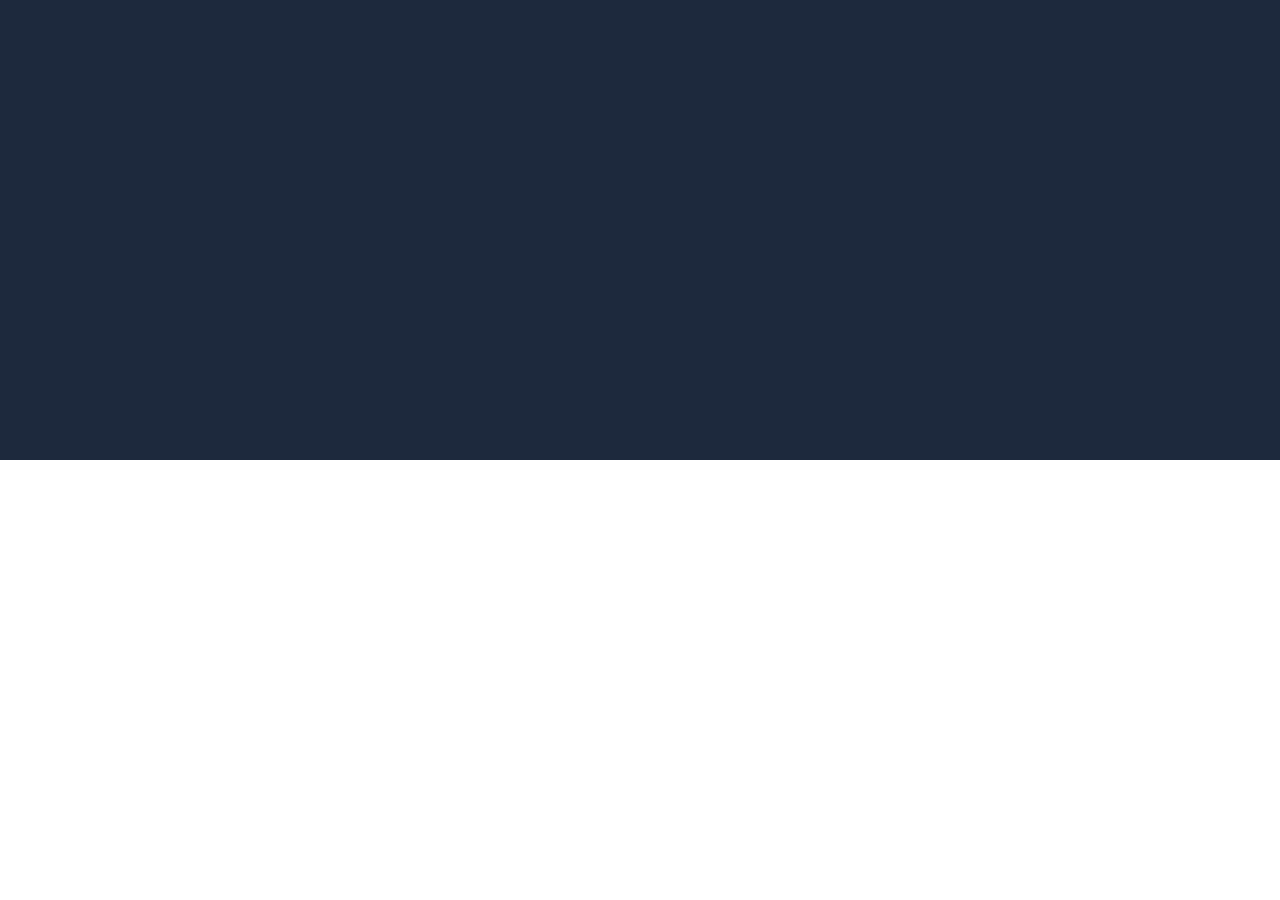
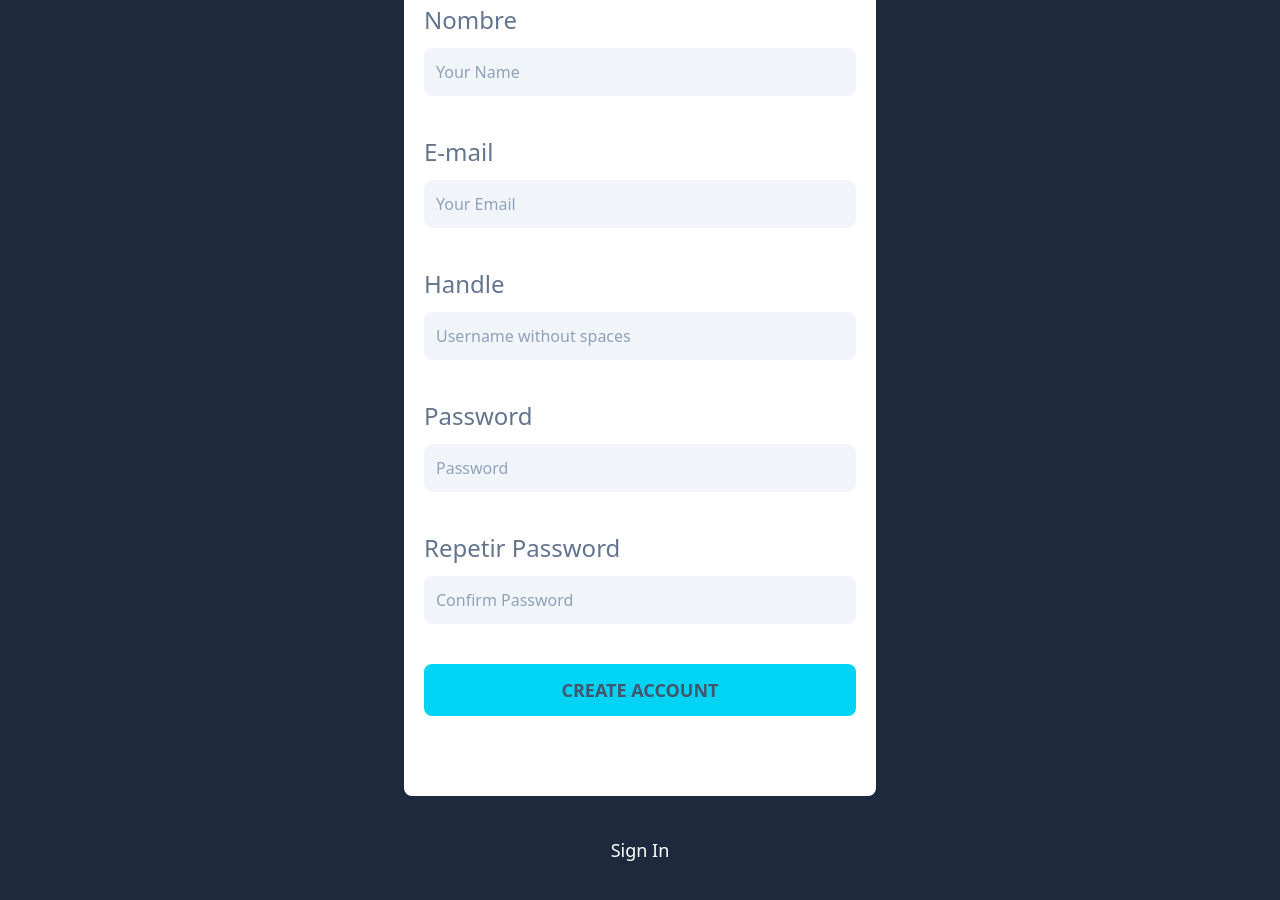
Before and after one commit to iscpatricio92/course-devTree-FrontEnd, a React (Vite) app: page /auth/sign-up in a window 1280 px wide. Shown: the part 340-1240 px from the top of the page. Before the commit the page ends 800 px from the top, so only its background shows below. Built offline with nearby package versions, Linux system fonts and the light colour scheme.

Commit message:
add react-hook-form for form handling and validation in SignUpView; implement ErrorMessage component for error display

```diff
--- a/package.json
+++ b/package.json
@@ -13,6 +13,7 @@
     "@tailwindcss/vite": "^4.0.9",
     "react": "^19.0.0",
     "react-dom": "^19.0.0",
+    "react-hook-form": "^7.54.2",
     "react-router-dom": "^7.2.0"
   },
   "devDependencies": {
--- /dev/null
+++ b/src/components/ErrorMessage.tsx
@@ -0,0 +1,14 @@
+
+import { ReactNode } from 'react';
+type ErrorMessageProps = {
+    children: ReactNode
+}
+const ErrorMessage = ({ children }: ErrorMessageProps) => {
+  return (
+    <span className="text-red-600 text-sm font-bold text-center bg-red-50 p-3 uppercase">
+      {children}
+    </span>
+  )
+}
+
+export default ErrorMessage
--- /dev/null
+++ b/src/types/index.ts
@@ -0,0 +1,10 @@
+export type User = {
+    email: string,
+    handle: string,
+    name: string,
+}
+
+export type SignUpForm = Pick<User, 'email' | 'name' | 'handle'> & {
+    password: string,
+    password_confirmation: string
+}
--- a/src/views/SignInView.tsx
+++ b/src/views/SignInView.tsx
@@ -3,8 +3,14 @@ import { Link } from "react-router-dom"
 export const SignInView = () => {
   return (
     <>
-    <nav>
-      <Link to="/auth/sign-up">don't have an account yet? register here!</Link>
+    <h1 className="text-4xl text-white font-bold">Sign In</h1>
+
+    <nav className="mt-10">
+      <Link
+        className="text-center text-white text-lg block"
+        to="/auth/sign-up">
+        don't have an account yet? register here!
+      </Link>
     </nav>
     </>
   )
--- a/src/views/SignUpView.tsx
+++ b/src/views/SignUpView.tsx
@@ -1,10 +1,112 @@
 import { Link } from "react-router-dom"
+import { useForm } from 'react-hook-form'
+import ErrorMessage from "../components/ErrorMessage";
+import { SignUpForm } from "../types";
 
 const SignUpView = () => {
+  const initialValues ={
+    name: '',
+    email: '',
+    handle: '',
+    password: '',
+    password_confirmation: ''
+  }
+  const { register, watch, handleSubmit, formState:{errors} } = useForm<SignUpForm>({ defaultValues: initialValues });
+
+
+  const password = watch('password');
+
+  const handleRegister = (data: SignUpForm) => {
+    console.log(data);
+
+  }
+
+
   return (
     <>
-    <nav>
-      <Link to="/auth/sign-in">Sign In</Link>
+    <h1 className="text-4xl text-white font-bold">Sign Up</h1>
+    <form
+    onSubmit={handleSubmit(handleRegister)}
+    className="bg-white px-5 py-20 rounded-lg space-y-10 mt-10"
+    >
+    <div className="grid grid-cols-1 space-y-3">
+        <label htmlFor="name" className="text-2xl text-slate-500">Nombre</label>
+        <input
+            id="name"
+            type="text"
+            placeholder="Your Name"
+            className="bg-slate-100 border-none p-3 rounded-lg placeholder-slate-400"
+            {...register('name', { required: 'Name is required' })}
+        />
+        {errors.name && <ErrorMessage>{errors.name.message}</ErrorMessage>}
+    </div>
+    <div className="grid grid-cols-1 space-y-3">
+        <label htmlFor="email" className="text-2xl text-slate-500">E-mail</label>
+        <input
+            id="email"
+            type="email"
+            placeholder="Your Email"
+            className="bg-slate-100 border-none p-3 rounded-lg placeholder-slate-400"
+            {...register('email', {
+              required: 'Email is required',
+              pattern: {
+                value: /\S+@\S+\.\S+/,
+                message: "E-mail is not valid",
+              },
+            })}
+        />
+        {errors.email && <ErrorMessage>{errors.email.message}</ErrorMessage>}
+    </div>
+    <div className="grid grid-cols-1 space-y-3">
+        <label htmlFor="handle" className="text-2xl text-slate-500">Handle</label>
+        <input
+            id="handle"
+            type="text"
+            placeholder="Username without spaces"
+            className="bg-slate-100 border-none p-3 rounded-lg placeholder-slate-400"
+            {...register('handle', { required: 'Handle is required' })}
+        />
+        {errors.handle && <ErrorMessage>{errors.handle.message}</ErrorMessage>}
+    </div>
+    <div className="grid grid-cols-1 space-y-3">
+        <label htmlFor="password" className="text-2xl text-slate-500">Password</label>
+        <input
+            id="password"
+            type="password"
+            placeholder="Password"
+            className="bg-slate-100 border-none p-3 rounded-lg placeholder-slate-400"
+            {...register('password', {
+              required: 'Password is required',
+              minLength:{value:8, message: 'Password must have at least 8 characters'}
+
+            })}
+        />
+        {errors.password && <ErrorMessage>{errors.password.message}</ErrorMessage>}
+    </div>
+
+    <div className="grid grid-cols-1 space-y-3">
+        <label htmlFor="password_confirmation" className="text-2xl text-slate-500">Repetir Password</label>
+        <input
+            id="password"
+            type="password"
+            placeholder="Confirm Password"
+            className="bg-slate-100 border-none p-3 rounded-lg placeholder-slate-400"
+            {...register('password_confirmation', {
+              required: 'Password is required',
+              validate: value => value === password || 'The passwords do not match'
+            })}
+        />
+        {errors.password_confirmation && <ErrorMessage>{errors.password_confirmation.message}</ErrorMessage>}
+    </div>
+
+    <input
+        type="submit"
+        className="bg-cyan-400 p-3 text-lg w-full uppercase text-slate-600 rounded-lg font-bold cursor-pointer"
+        value='Create Account'
+    />
+</form>
+    <nav className="mt-10">
+      <Link className="text-center text-white text-lg block" to="/auth/sign-in">Sign In</Link>
     </nav>
     </>
   )
```
Also changed, not shown: 1 other file (tests, documents, lock files or other folders).
